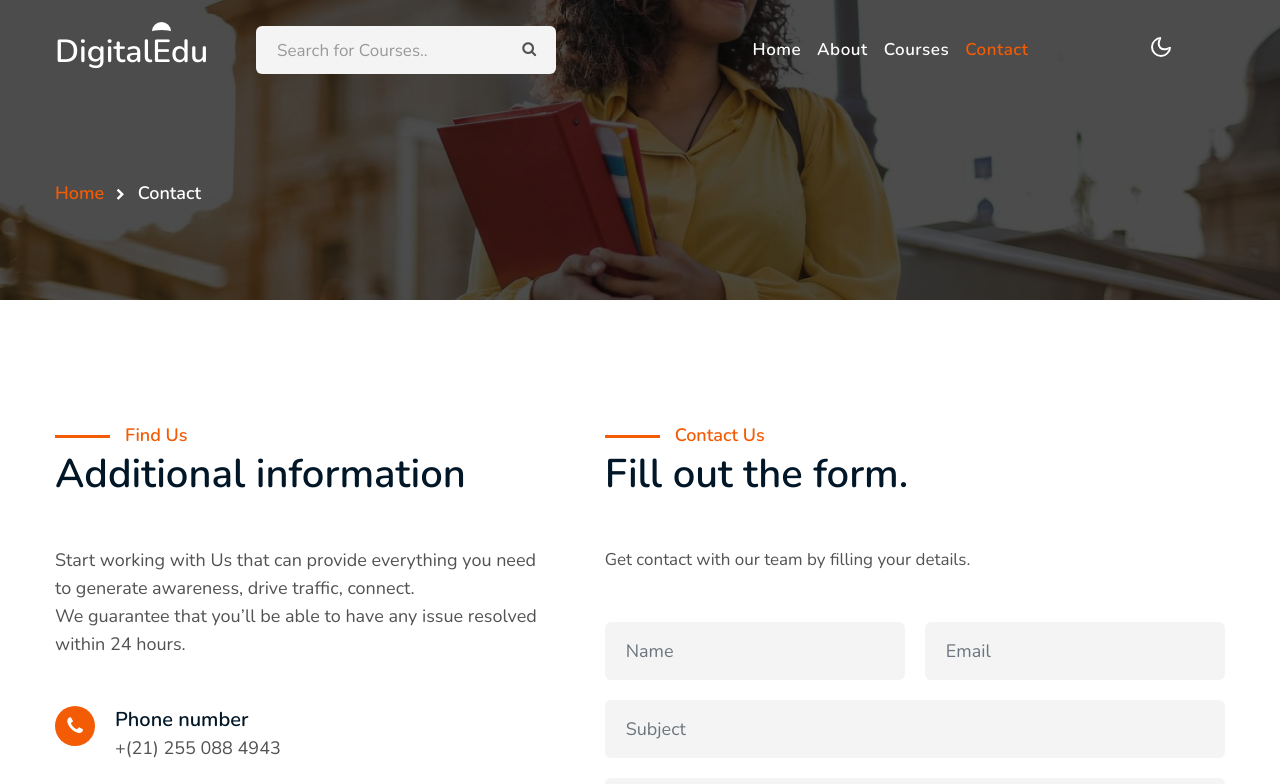
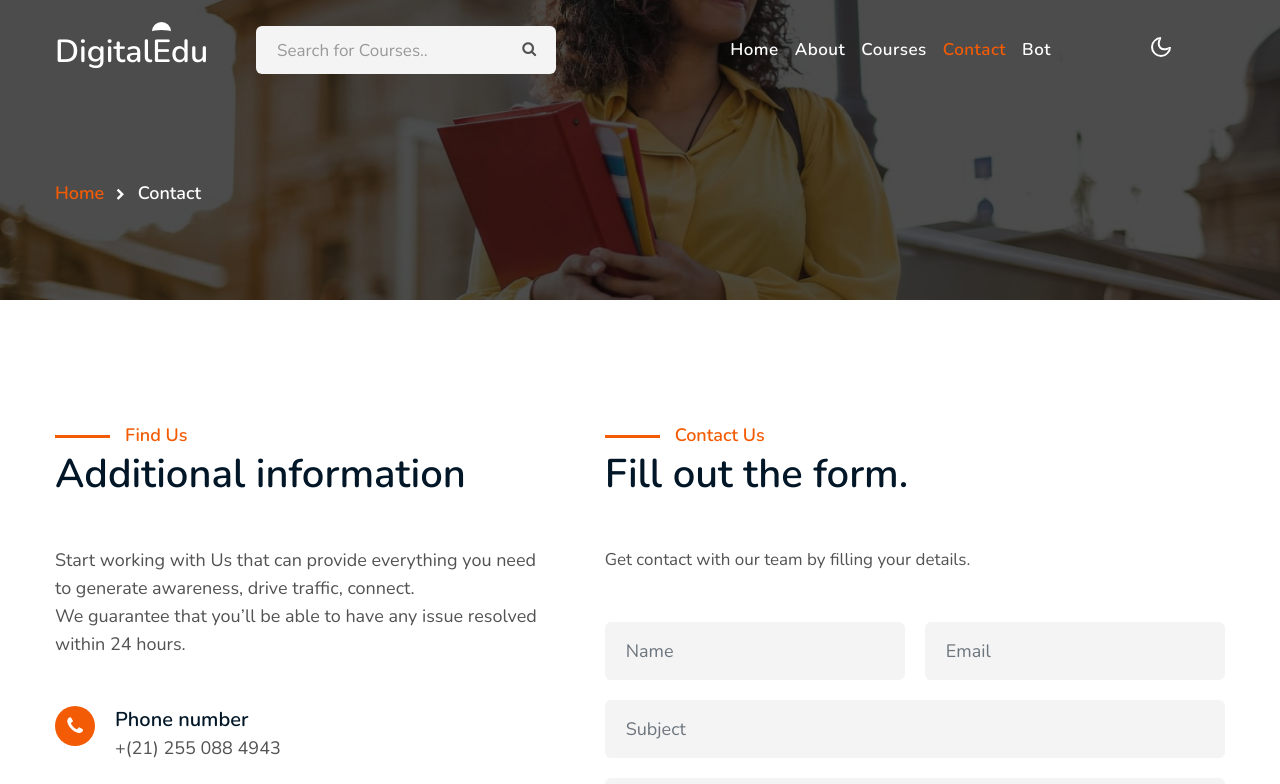
Before and after one commit to Deeksha273/UrbanInvention, a plain HTML site: page contact.html in a window 1280 px wide. Shown: the top 784 px of the page. Drawn offline with nearby package versions, Linux system fonts and the light colour scheme.

Commit message:
Update contact.html

```diff
--- a/contact.html
+++ b/contact.html
@@ -59,6 +59,9 @@
 
                         <li class="nav-item active">
                             <a class="nav-link" href="contact.html">Contact</a>
+                        </li>
+                        <li class="nav-item">
+                            <a class="nav-link" href="EduBot.html">Bot</a>
                         </li>
                     </ul>
                 </div>
```
